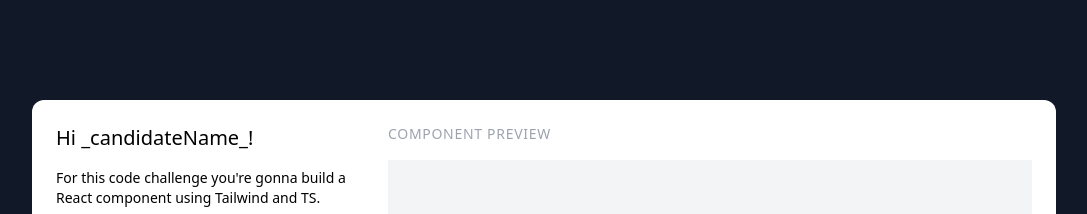
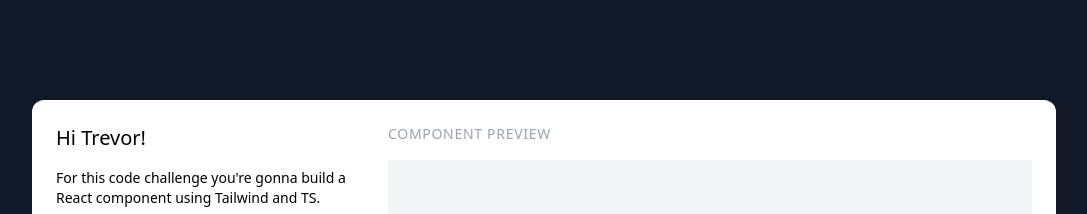
Before and after one commit to lopsum-me/fdc-plp-tile-challenge, a React (Create React App) app: page / in a window 1280 px wide. Shown: the top 214 px of the page, without its empty margins (96-1183 px from the left). Built offline with nearby package versions, Linux system fonts and the light colour scheme.

Commit message:
Trevor setup

```diff
--- a/src/App.tsx
+++ b/src/App.tsx
@@ -6,7 +6,7 @@ export default function App() {
     <div className="bg-gray-900 w-full h-full flex flex-col items-center justify-center absolute top-0 left-0">
       <div className="w-4/5 min-h-[600px] flex p-6 rounded-xl bg-white gap-8">
         <div className="w-[300px] flex flex-col gap-4">
-          <h1 className="text-xl">Hi _candidateName_!</h1>
+          <h1 className="text-xl">Hi Trevor!</h1>
           <p className="text-sm">
             For this code challenge you're gonna build a React component using
             Tailwind and TS.
```
